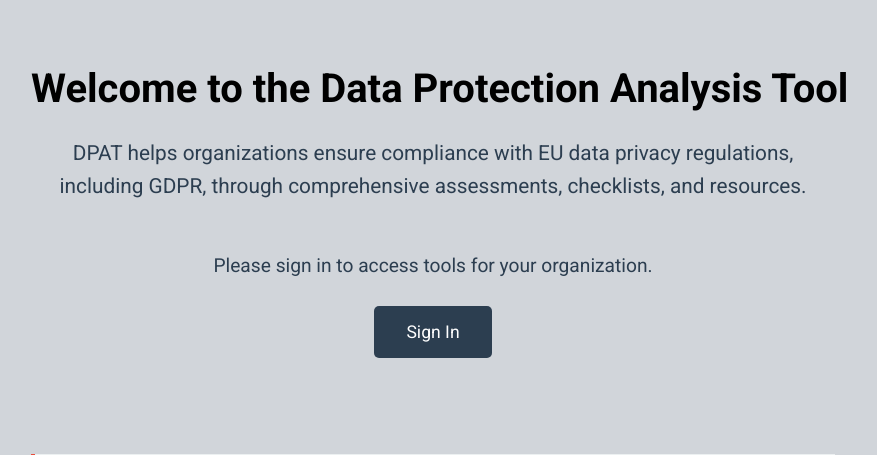
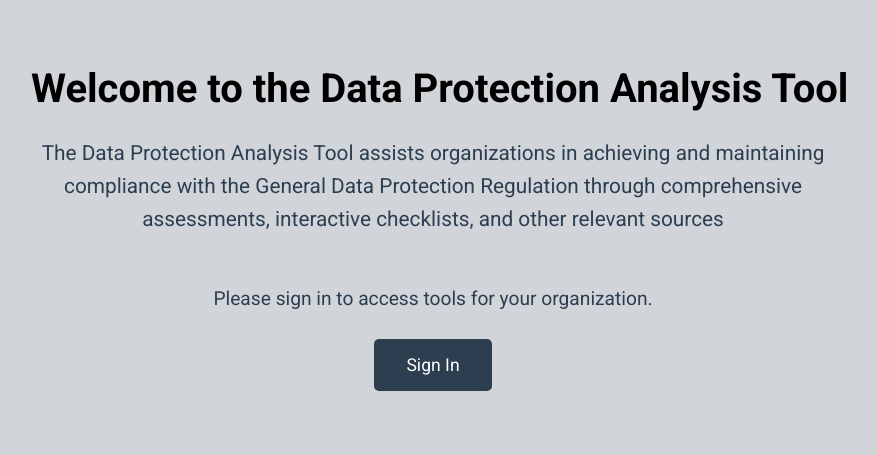
Before and after one commit to Titanick35/DPAT, a Flask app: page / in a window 1280 px wide. Shown: the part 581-1036 px from the top of the page, without its empty margins (207-1084 px from the left). Run offline with Flask 3, Linux system fonts and the light colour scheme.

Commit message:
Changed text

```diff
--- a/templates/assessment.html
+++ b/templates/assessment.html
@@ -3,7 +3,7 @@
 {% block content %}
 <div class="main-content">
     <h1>Begin Compliance Assessment</h1>
-    <p>This exam evaluates your organization's Data Practices using the GDPR Requirements.</p>
+    <p>The following assessment evaluates your organization's data protection practices according to the requirements within the General Data Protection Regulation </p>
 
     <!-- Instructions Section -->
     <div class="instructions">
--- a/templates/home.html
+++ b/templates/home.html
@@ -13,7 +13,7 @@
         Welcome to the Data Protection Analysis Tool
     </h1>
     <p style="font-size: 1.3rem; max-width: 800px; margin: 0 auto; line-height: 1.6;">
-        DPAT helps organizations ensure compliance with EU data privacy regulations, including GDPR, through comprehensive assessments, checklists, and resources.
+        The Data Protection Analysis Tool assists organizations in achieving and maintaining compliance with the General Data Protection Regulation through comprehensive assessments, interactive checklists, and other relevant sources
     </p>
 </div>
 
```
